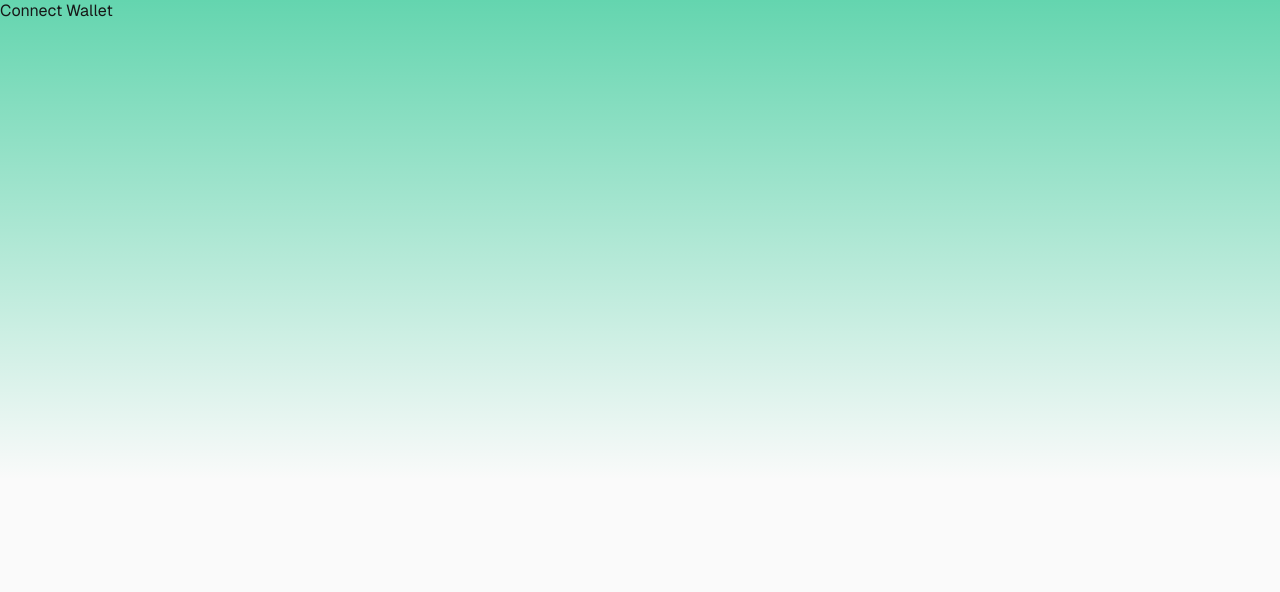
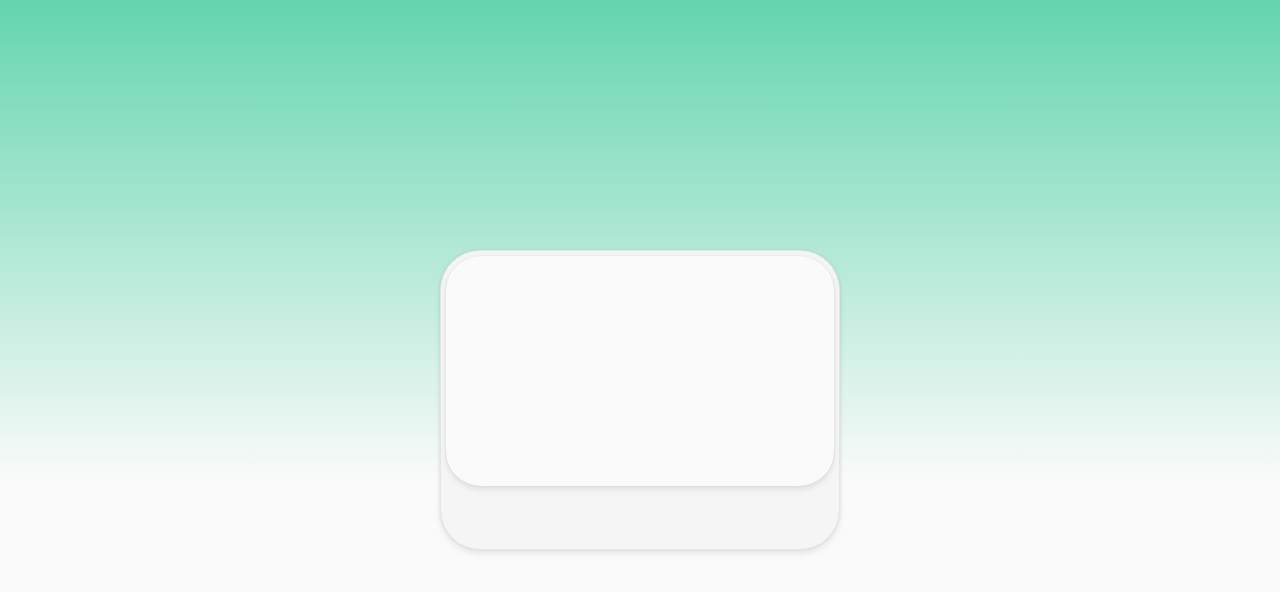
Before and after one commit to matellordson/jungle-market, a Next.js app in the folder apps/web/: page /connect-wallet in a window 1280 px wide. Shown: the top 592 px of the page. Built offline with nearby package versions, Linux system fonts and the light colour scheme.

Commit message:
feat(connect-wallet): refactor connect wallet page and add styled components for background and card

```diff
--- /dev/null
+++ b/apps/web/app/(routes)/connect-wallet/cards/connect.tsx
@@ -0,0 +1,48 @@
+"use client";
+import styled from "styled-components";
+
+const Background = styled.div`
+  position: absolute;
+  left: 0;
+  right: 0;
+  height: 480px;
+  opacity: 0.6;
+  background: linear-gradient(to bottom, var(--accent), transparent);
+`;
+
+const CardWrapper = styled.div`
+  position: absolute;
+  height: 300px;
+  width: 340px;
+  transform: translate(-50%, -50%);
+  left: 50%;
+  top: 50%;
+  background-color: var(--foreground);
+  border: var(--border);
+  border-radius: 40px;
+  padding: 5px;
+  box-shadow: var(--shadow-bottom), var(--shadow-top);
+
+  @media only screen and (min-width: 992px) {
+    width: 400px;
+  }
+`;
+
+const Content = styled.div`
+  height: 80%;
+  width: 100%;
+  background-color: var(--background);
+  border-radius: 35px;
+  box-shadow: var(--shadow-bottom), var(--shadow-top);
+`;
+
+export function Connect() {
+  return (
+    <div>
+      <Background />
+      <CardWrapper>
+        <Content></Content>
+      </CardWrapper>
+    </div>
+  );
+}
--- a/apps/web/app/(routes)/connect-wallet/page.module.css
+++ /dev/null
@@ -1,8 +0,0 @@
-.gradient {
-  position: absolute;
-  left: 0;
-  right: 0;
-  height: 480px;
-  opacity: 0.6;
-  background: linear-gradient(to bottom, var(--accent), transparent);
-}
--- a/apps/web/app/(routes)/connect-wallet/page.tsx
+++ b/apps/web/app/(routes)/connect-wallet/page.tsx
@@ -1,17 +1,9 @@
-import styles from "./page.module.css";
+import { Connect } from "./cards/connect";
 
 export default function ConnectWalletPage() {
   return (
     <div>
-      <div className={styles.gradient}></div>
-      <p
-        style={{
-          position: "absolute",
-          zIndex: "1",
-        }}
-      >
-        Connect Wallet
-      </p>
+      <Connect />
     </div>
   );
 }
--- a/apps/web/app/globals.css
+++ b/apps/web/app/globals.css
@@ -4,11 +4,14 @@
   --background: oklch(98.5% 0 0);
   --foreground: oklch(97% 0 0);
   --border: 1px solid oklch(92.2% 0 0);
-  --text: oklch(20.5% 0 0);
-  --color-mute: oklch(43.9% 0 0);
+  --text-dark: oklch(20.5% 0 0);
+  --text-light: oklch(43.9% 0 0);
+  --text-mute: oklch(70.5% 0.015 286.067);
   --accent: oklch(69.6% 0.17 162.48);
   ---accent-text: oklch(32.559% 0.06998 162.118);
   --links: oklch(51.354% 0.11961 158.268);
+  --shadow-bottom: 0px 4px 6px oklch(0% 0 0 / 0.08);
+  --shadow-top: 0px 0px 3px oklch(0% 0 0 / 0.08);
 }
 
 @media (prefers-color-scheme: dark) {
@@ -16,11 +19,14 @@
     --background: oklch(14.5% 0 0);
     --foreground: oklch(20.5% 0 0);
     --border: 1px solid oklch(26.9% 0 0);
-    --text: oklch(97% 0 0);
-    --color-mute: oklch(70.8% 0 0);
+    --text-dark: oklch(97% 0 0);
+    --text-light: oklch(70.8% 0 0);
+    --text-mute: oklch(37% 0.013 285.805);
     --accent: oklch(37.8% 0.077 168.94);
     --accent-text: oklch(90.33% 0.09499 169.662);
     --links: oklch(77.988% 0.11482 169.273);
+    --shadow-bottom: 0px 4px 6px oklch(10% 0.01 168.94 / 0.3);
+    --shadow-top: 0px 0px 3px oklch(10% 0.01 168.94 / 0.3);
   }
 }
 
@@ -36,7 +42,7 @@ body {
   overflow-x: hidden;
   font-family: var(--font-geist-sans);
   background-color: var(--background);
-  color: var(--text);
+  color: var(--text-dark);
 }
 
 a {
```
